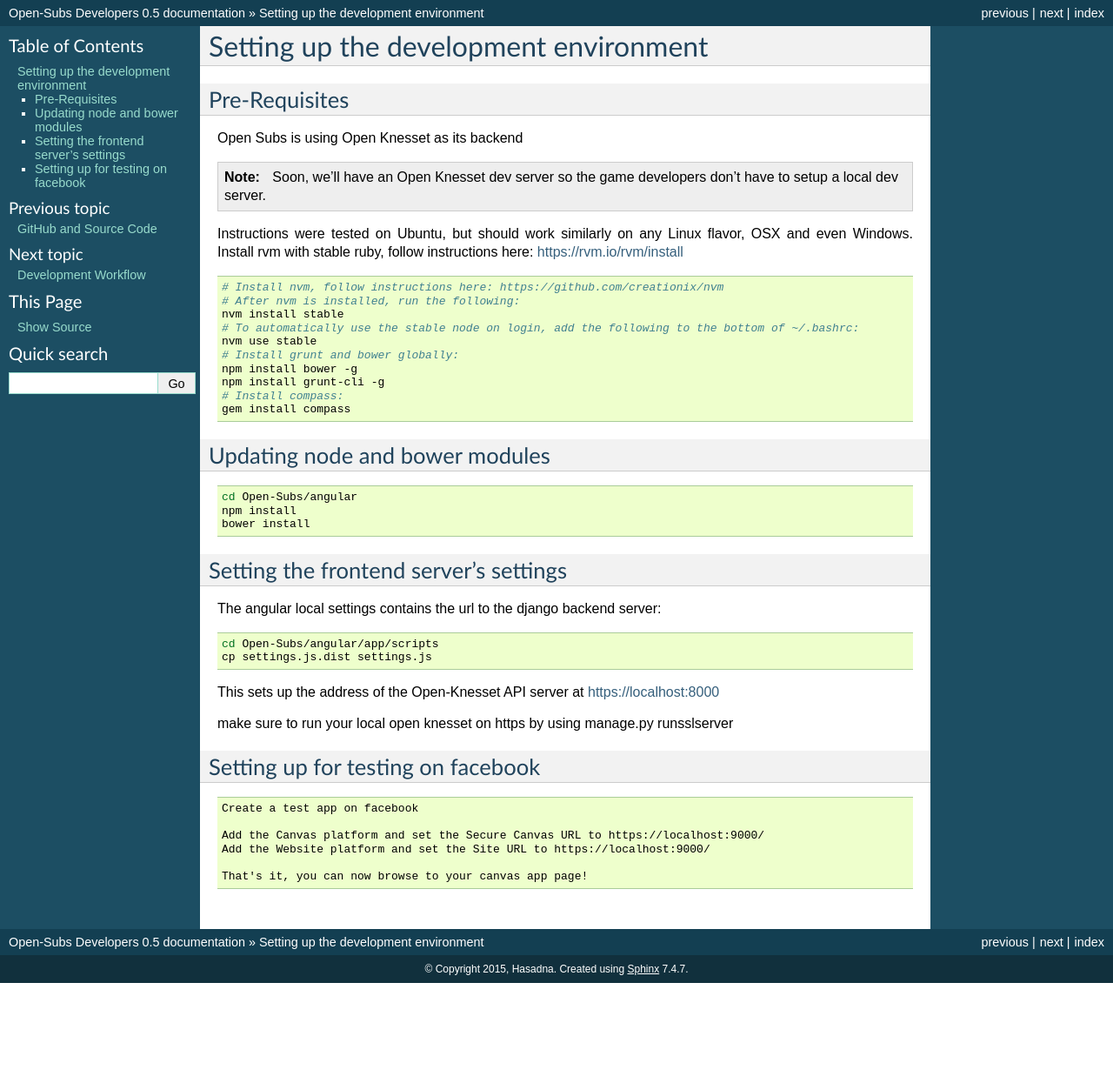
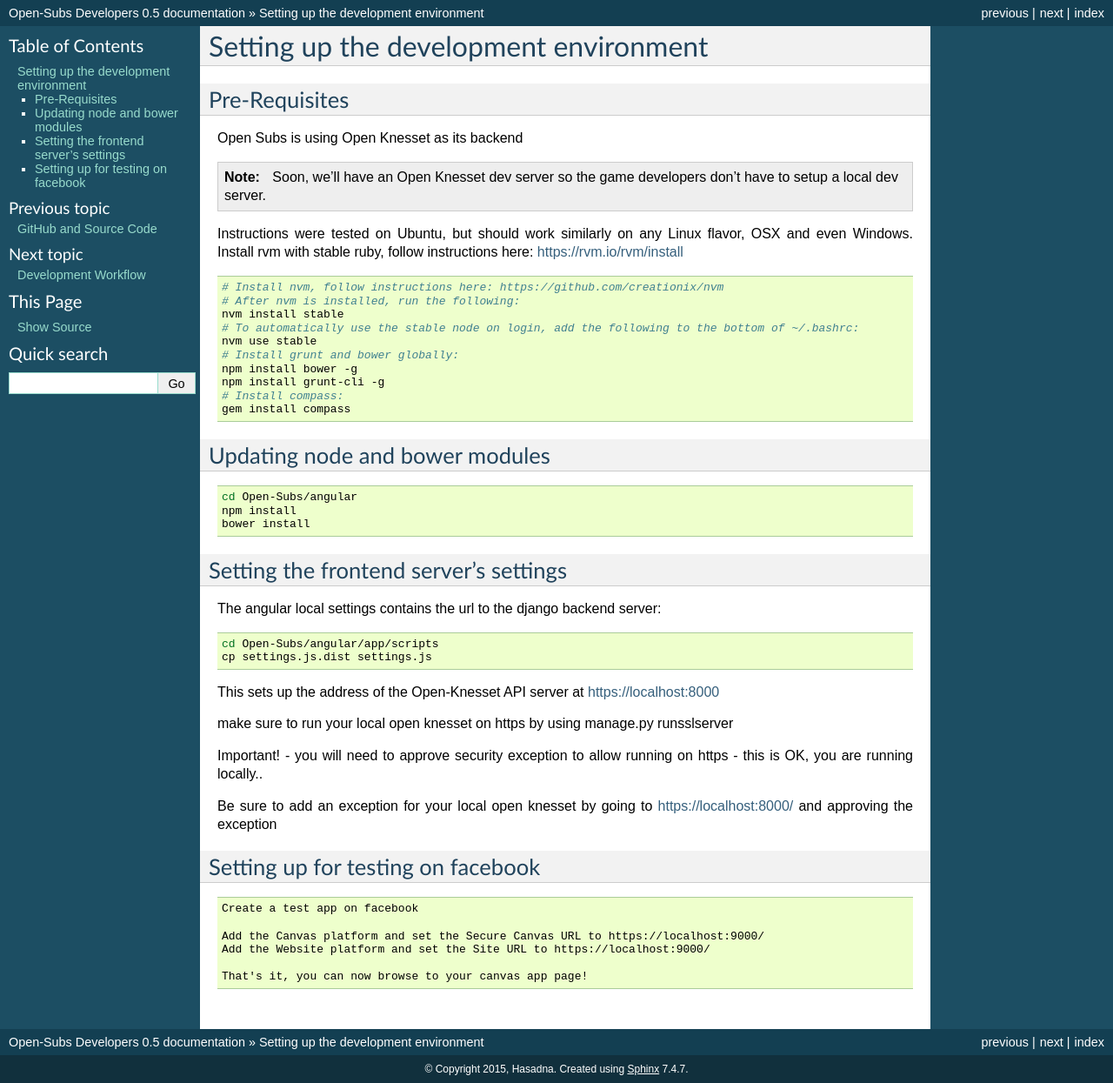
Before and after one commit to hasadna/Open-Subs, a Sphinx documentation site: the page built from docs/dev/source/env.rst, in a window 1280 px wide. Shown: the whole page at 87% size. Built offline with Sphinx 7.4.7, drawn with Linux system fonts in a browser that asks for light colours; before the commit the page ends 1130 px from its top, so only the background shows below that.

Commit message:
Update env.rst

```diff
--- a/docs/dev/source/env.rst
+++ b/docs/dev/source/env.rst
@@ -54,6 +54,10 @@
 
 make sure to run your local open knesset on https by using manage.py runsslserver
 
+Important! - you will need to approve security exception to allow running on https - this is OK, you are running locally..
+
+Be sure to add an exception for your local open knesset by going to https://localhost:8000/ and approving the exception
+
 Setting up for testing on facebook
 ==================================
 
```
